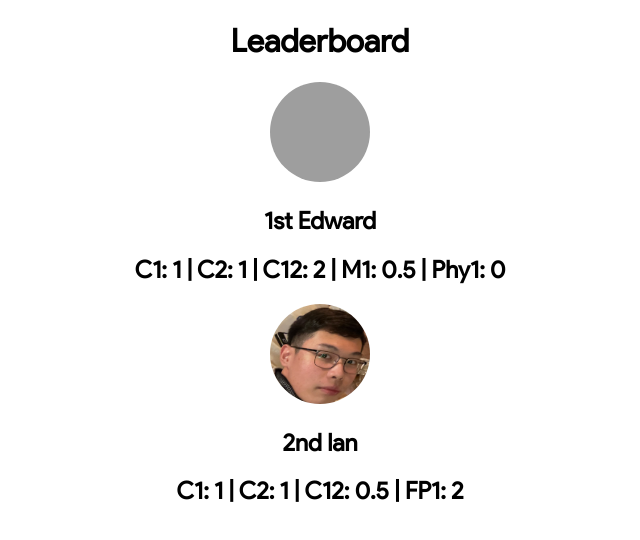
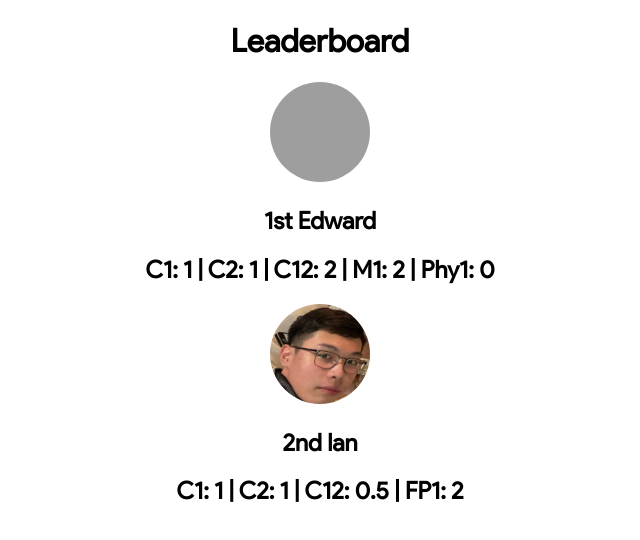
Before and after one commit to quahk/s5e, a plain HTML site: page public/edexcel.html in a window 1280 px wide. Shown: the whole page, without its empty margins (320-960 px from the left). Drawn offline with Linux system fonts and the light colour scheme; grey boxes are pictures that could not be loaded.

Commit message:
Update edexcel.html

```diff
--- a/public/edexcel.html
+++ b/public/edexcel.html
@@ -18,7 +18,7 @@
     <div id="1st">
       <img src="assets/toybin.JPG" alt="rank1" style="border-radius: 50%" />
       <h2>1st Edward</h2>
-      <h2>C1: 1 | C2: 1 | C12: 2 | M1: 0.5 | Phy1: 0</h2>
+      <h2>C1: 1 | C2: 1 | C12: 2 | M1: 2 | Phy1: 0</h2>
     </div>
     <div id="2nd">
          <img src="assets/ian2.jpg" alt="rank2" style="border-radius: 50%" />
```
